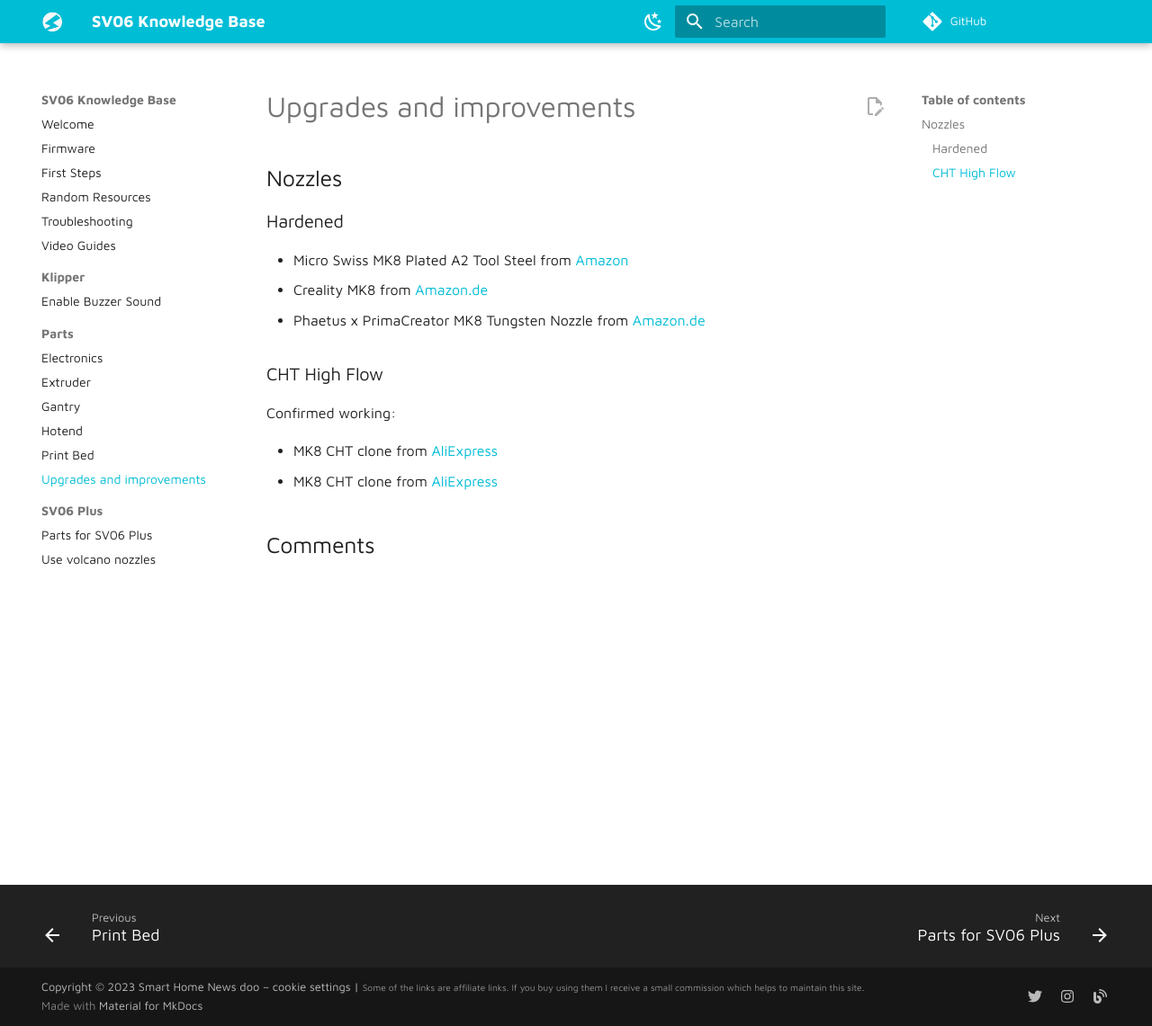
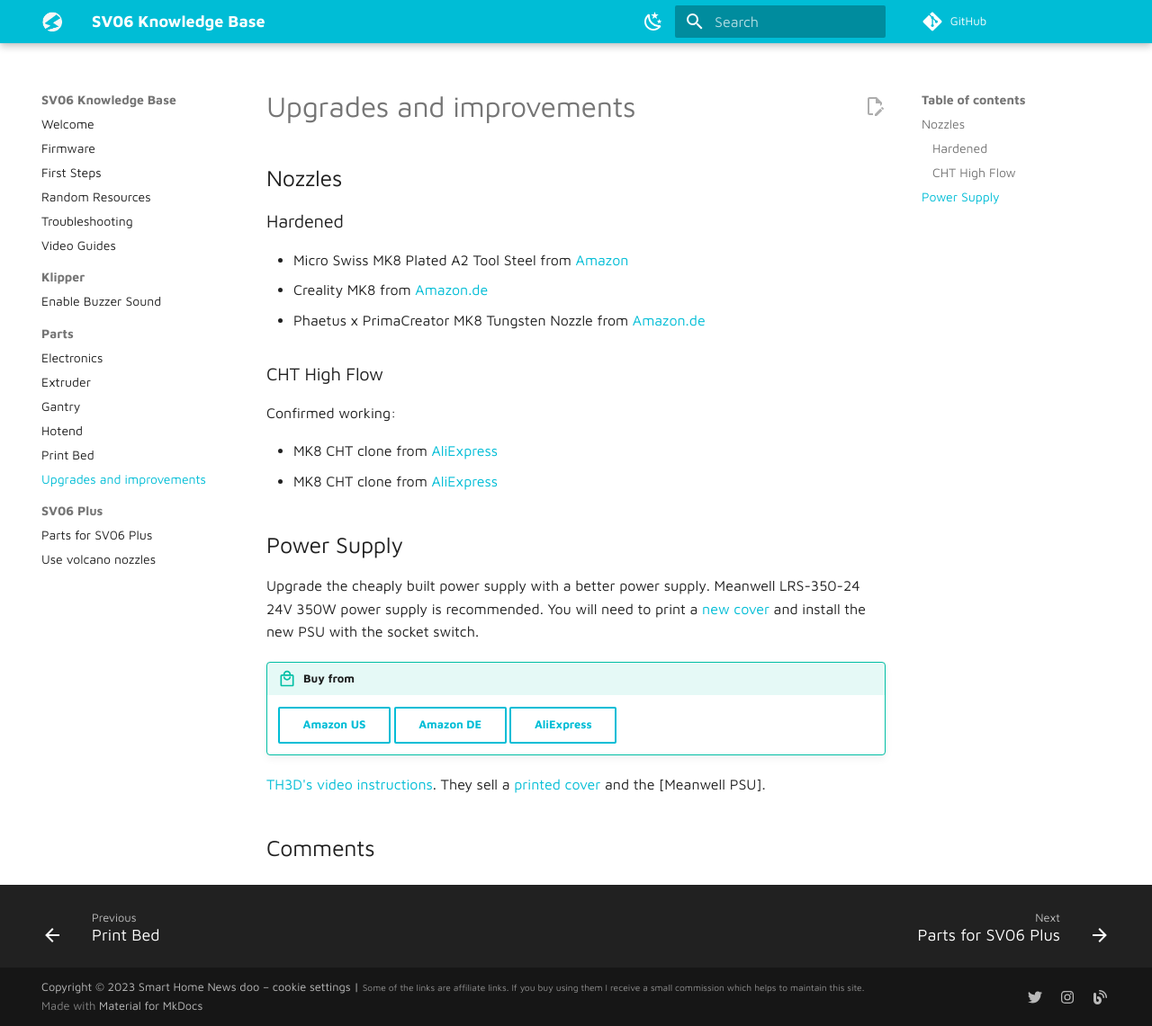
Before and after one commit to blakadder/sv06, an MkDocs documentation site: the page built from docs/Parts/upgrades.md, in a window 1280 px wide and 1141 px high. Shown: the whole window at 90% size. Built offline with MkDocs 1.6.1 and Material for MkDocs 9.7.7, drawn with Linux system fonts in a browser that asks for light colours; comment, search, counter and statistics services are not loaded.

Commit message:
Update upgrades.md

```diff
--- a/docs/Parts/upgrades.md
+++ b/docs/Parts/upgrades.md
@@ -17,3 +17,14 @@
 
 - MK8 CHT clone from [AliExpress](https://www.aliexpress.com/item/1005005187234206.html?aff_fcid=58bdb23b774a47cfabc23fdc296ef0e6-1681154363405-08219-_DEmTXuV&tt=CPS_NORMAL&aff_fsk=_DEmTXuV&aff_platform=shareComponent-detail&sk=_DEmTXuV&aff_trace_key=58bdb23b774a47cfabc23fdc296ef0e6-1681154363405-08219-_DEmTXuV&terminal_id=3f8c776975fd455ba956809c02d71a91&afSmartRedirect=y)
 - MK8 CHT clone from [AliExpress](https://www.aliexpress.com/item/1005005133341863.html?aff_fcid=0c8048b4b93b486f9e055961b462d6b6-1681154767375-08129-_DFYcwp3&tt=CPS_NORMAL&aff_fsk=_DFYcwp3&aff_platform=shareComponent-detail&sk=_DFYcwp3&aff_trace_key=0c8048b4b93b486f9e055961b462d6b6-1681154767375-08129-_DFYcwp3&terminal_id=3f8c776975fd455ba956809c02d71a91&afSmartRedirect=y)
+
+## Power Supply
+
+Upgrade the cheaply built power supply with a better power supply. Meanwell LRS-350-24 24V 350W power supply is recommended. You will need to print a [new cover](https://www.printables.com/model/443881) and install the new PSU with the socket switch.
+
+!!! tip "Buy from"
+    [Amazon US](https://www.amazon.com/LRS-350-24-Switching-Supply-350-4W-115Vac/dp/B013ETVO12?th=1&linkCode=ll1&tag=blakadders-20&linkId=ebba79921e31f8a7981c2a596916ec72&language=en_US&ref_=as_li_ss_tl){ .md-button }
+    [Amazon DE](https://www.amazon.de/-/en/Meanwell-Switched-Structure-180-264VAC-240-370V/dp/B07SVH2H3G?keywords=lrs-350&qid=1681209841&sr=8-2&linkCode=ll1&tag=blakadders-20&linkId=dc7386fd36dd12ddc7b89b4f23fa327b&language=en_GB&ref_=as_li_ss_tl){ .md-button }
+    [AliExpress]([https://www.amazon.de/-/en/Meanwell-Switched-Structure-180-264VAC-240-370V/dp/B07SVH2H3G?keywords=lrs-350&qid=1681209841&sr=8-2&linkCode=ll1&tag=blakadders-20&linkId=dc7386fd36dd12ddc7b89b4f23fa327b&language=en_GB&ref_=as_li_ss_tl](https://www.aliexpress.com/item/4000424313065.html?aff_fcid=1cf7d85d437744d1864f7fb4b42234a1-1681209922629-07036-_DdsQKeH&tt=CPS_NORMAL&aff_fsk=_DdsQKeH&aff_platform=shareComponent-detail&sk=_DdsQKeH&aff_trace_key=1cf7d85d437744d1864f7fb4b42234a1-1681209922629-07036-_DdsQKeH&terminal_id=5328bb0326ad4ecea39a5766fa327b23&afSmartRedirect=y)){ .md-button }
+
+[TH3D's video instructions](https://www.th3dstudio.com/product/24v-350w-psu-replacement-upgrade-mean-well/). They sell a [printed cover](https://www.th3dstudio.com/product/meanwell-th3d-psu-cover-v2-0-for-sovol-sv06-ender-3-ender-3-pro/) and the [Meanwell PSU].
```
